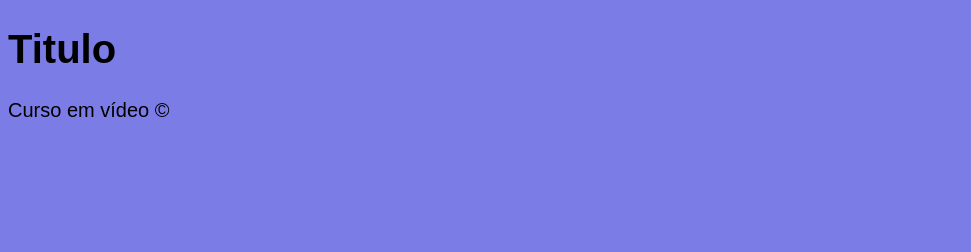
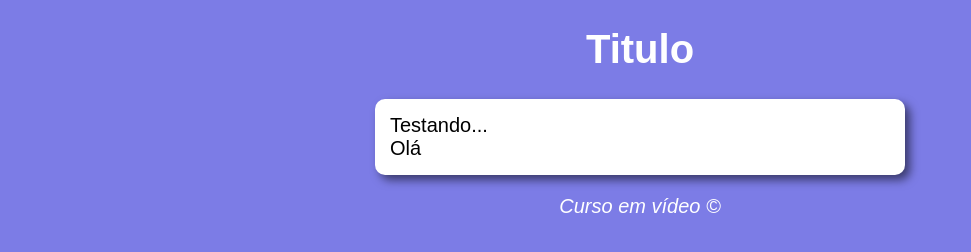
Before and after one commit to OtavioEnilson/JS, a plain HTML site: page aula 06/aula12.html in a window 1280 px wide. Shown: the whole page, without its empty margins (0-971 px from the left). Drawn offline with Linux system fonts and the light colour scheme.

Commit message:
ex12 em adndamenti

```diff
--- a/aula 06/aula12.html
+++ b/aula 06/aula12.html
@@ -16,9 +16,13 @@
 
     <section>
 
-        <div></div>
+        <div>
+            Testando...
+        </div>
 
-        <div></div>
+        <div>
+            Olá
+        </div>
 
 
     </section>
@@ -32,5 +36,7 @@
 
     </footer>
 
+    <script src="script.js"></script>
+
 </body>
 </html>
--- /dev/null
+++ b/aula 06/script.js
@@ -0,0 +1 @@
+alert ('Olá')
--- a/aula 06/style.css
+++ b/aula 06/style.css
@@ -4,15 +4,26 @@ body{
 }
 
 header{
+    color: white;
+    text-align: center;
 
 }
 
 
 section{
+    background-color: white;
+    border-radius: 10px;
+    padding: 15px;
+    width: 500px;
+    margin:auto;
+    box-shadow: 5px 5px 10px rgba(0, 0, 0, 0.534)
 
 }
 
 
 footer{
+    color: white;
+    font-style: italic;
+    text-align: center;
 
 }
```
